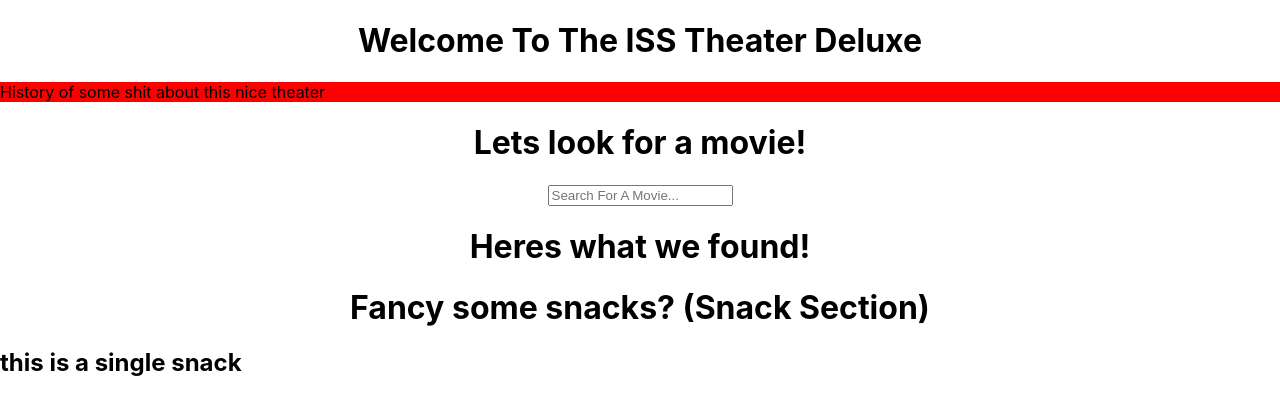
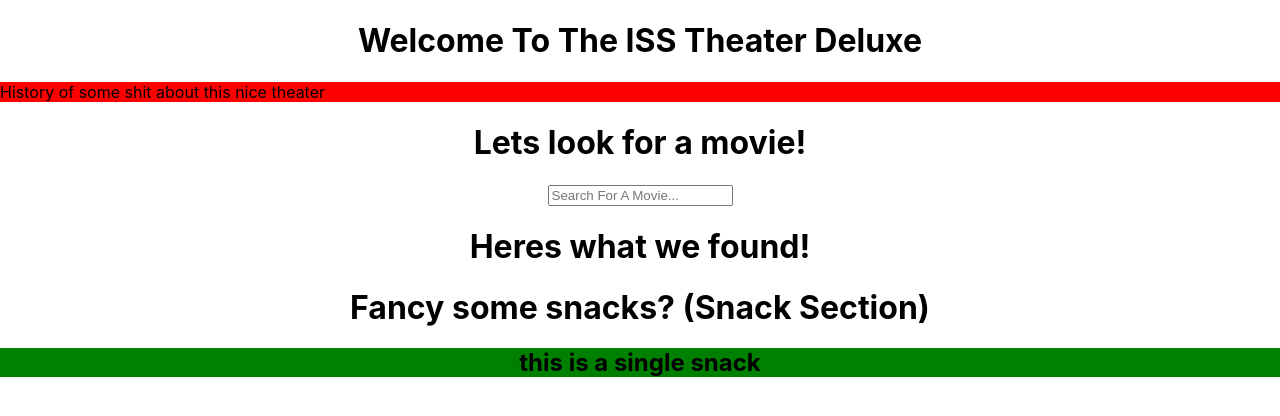
Before and after one commit to ISANCEHZ1994/theater_app_with_Redux, a React (Create React App) app: page / in a window 1280 px wide. Shown: the top 416 px of the page. Built offline with nearby package versions, Linux system fonts and the light colour scheme.

Commit message:
doing work

```diff
--- a/src/Components/Snack.js
+++ b/src/Components/Snack.js
@@ -7,7 +7,7 @@ export default function Snack(){
 
 
     return(
-        <h2> this is a single snack</h2>
+        <h2 style={{backgroundColor: 'green', textAlign: 'center'}}> this is a single snack</h2>
     )
 
 };
```
